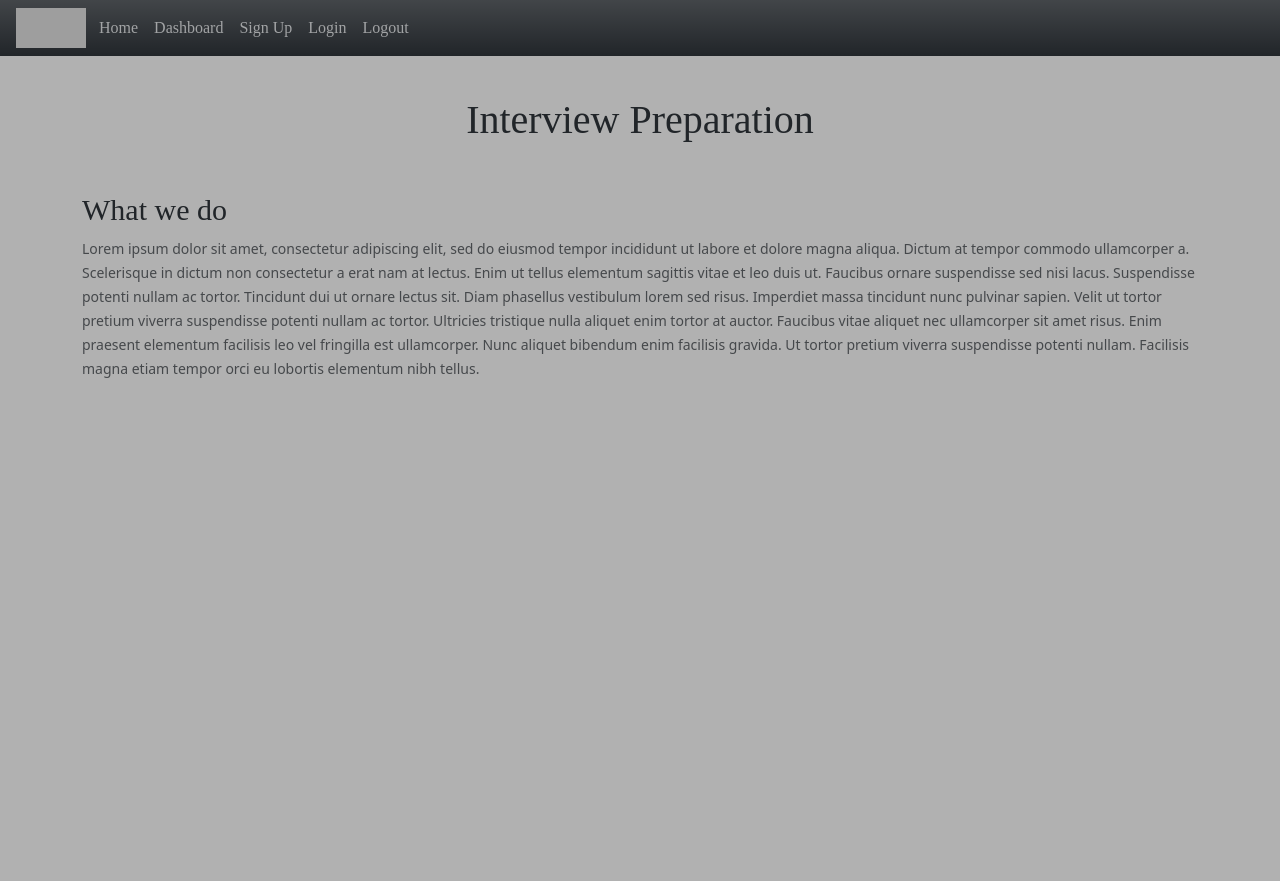
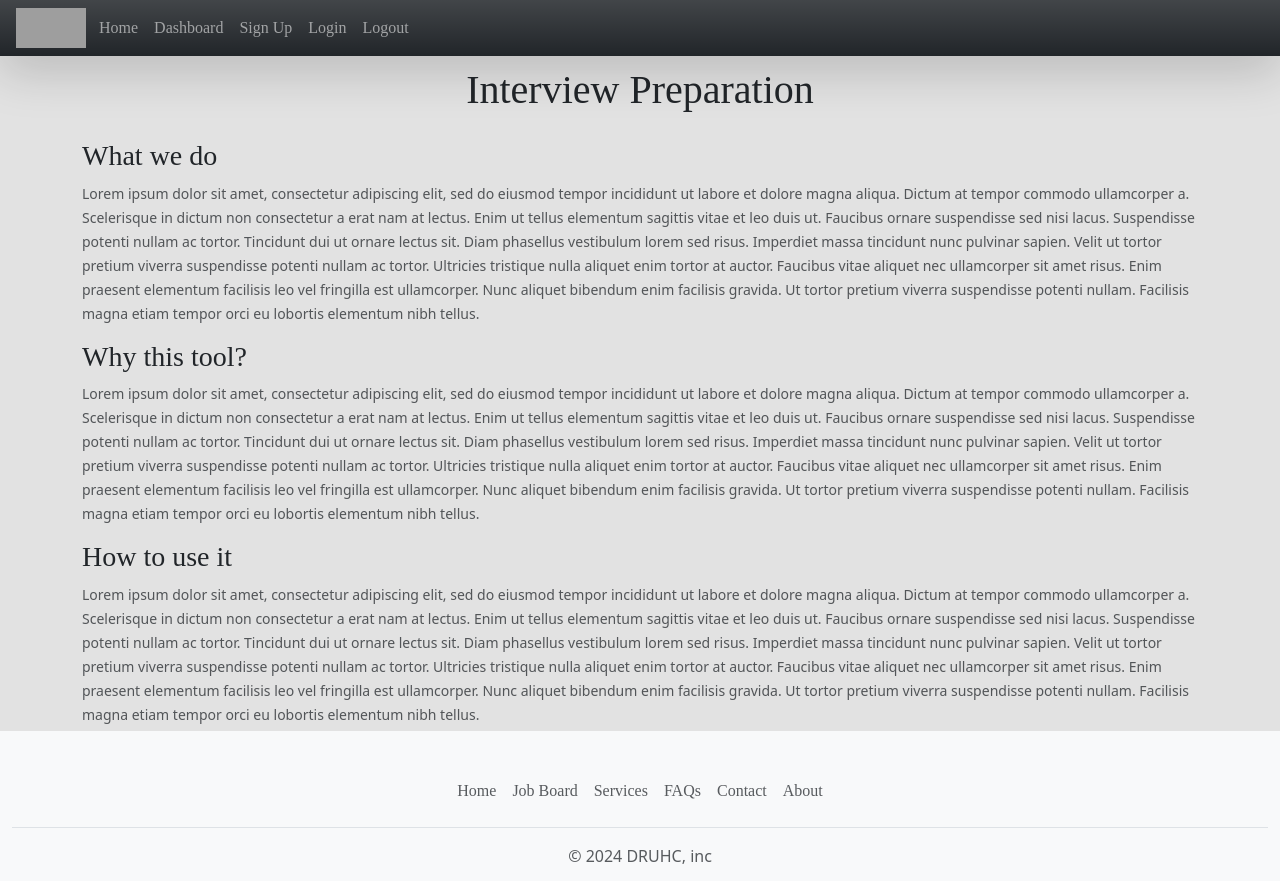
Before and after one commit to TCrawley11/interview-prep-app, a Flask app: page / in a window 1280 px wide. Before the commit the page ends 378 px from the top, so only its background shows below. Run offline with Flask 3, Linux system fonts and the light colour scheme; some libraries are stand-ins or nearby versions; grey boxes are pictures that could not be loaded.

Commit message:
refactored templates

```diff
--- a/templates/base.html
+++ b/templates/base.html
@@ -1,51 +1,56 @@
-
 <!DOCTYPE html>
 <html>
   <head>
-  <meta charset="utf-8">
-  <meta name="viewport" content="width=device-width, initial-scale=1">
-  <link href="https://cdn.jsdelivr.net/npm/bootstrap@5.3.3/dist/css/bootstrap.min.css" rel="stylesheet" integrity="sha384-QWTKZyjpPEjISv5WaRU9OFeRpok6YctnYmDr5pNlyT2bRjXh0JMhjY6hW+ALEwIH" crossorigin="anonymous">
-  <link rel="shortcut icon" href="{{ url_for('static', filename='icon.ico') }}">
+    <meta charset="utf-8" />
+    <meta name="viewport" content="width=device-width, initial-scale=1" />
+    <link
+      href="https://cdn.jsdelivr.net/npm/bootstrap@5.3.3/dist/css/bootstrap.min.css"
+      rel="stylesheet"
+      integrity="sha384-QWTKZyjpPEjISv5WaRU9OFeRpok6YctnYmDr5pNlyT2bRjXh0JMhjY6hW+ALEwIH"
+      crossorigin="anonymous"
+    />
+    <link
+      rel="icon"
+      type="image//x-icon"
+      href="static\favicon-DRUHC.ico"
+      sizes="32x32"
+    />
     <style>
       .nav-item {
-          font-family: serif ;
+        font-family: serif;
       }
 
       .title {
         font-size: 40px;
         font-family: serif;
         text-align: center;
-            padding: 1em;
+        padding: 10px;
       }
 
       body {
-          background-color: rgb(177, 177, 177);
+        background-color: rgb(226, 226, 226);
       }
 
+      .container-fluid {
+        height: 150px;
+        margin-top: 5px;
+        min-height: 5vh; /* Set the container height to at least the viewport height */
+        display: flex;
+        flex-direction: column;
+      }
+
+      footer {
+        margin-top: auto; /* Push the footer to the bottom */
+        height: 90px;
+      }
     </style>
   </head>
   <body>
-    <nav class="navbar navbar-expand-lg navbar-dark bg-dark bg-gradient">
-        <button class="navbar-toggler" type="button" data-bs-toggle="collapse" data-bs-target="#navbar">
-            <span class="navbar-toggler-icon"></span>
-        </button>
-        <div class="collapse navbar-collapse" id="navbar">
-          <div class="navbar-nav">
-            <a class="navbar-brand" href="#"></a>
-              <img src="https://www.mentoringpartnership.ca/wp-content/uploads/2022/06/DRUHC_Logo_2022-768x380.png" width="75" height="40" style="padding-right: 5px;">
-            <a class="nav-item nav-link" id="home" role="navigation" href="/">Home</a>
-            <a class="nav-item nav-link" id="dashboard" role="navigation" href="/dashboard">Dashboard</a>
-            <a class="nav-item nav-link" id="signUp" role="navigation" href="/sign-up">Sign Up</a>
-            <a class="nav-item nav-link" id="login" role="navigation" href="/login">Login</a>
-            <a class="nav-item nav-link" id="logout" role="navigation" href="/logout">Logout</a>
-          </div>
-        </div>
-    </nav>
+    {% include 'nav.html' %}
 
-    {% with messages = get_flashed_messages(with_categories=true) %}
-    {% if messages %}
-      {% for category, message in messages %}
-      {% if category == 'err' %}
+    {% with messages = get_flashed_messages(with_categories=true) %} {% if
+    messages %} {% for category, message in messages %} {% if category == 'err'
+    %}
     <div class="alert alert-danger alert-dismissable fade show" role="alert">
       {{message}}
       <button type="button" class="close" data-dismiss="alert">
@@ -62,9 +67,9 @@
     {% endif %} {% endfor %} {% endif %} {% endwith %}
 
     <div class="container">
-      {% block content %}
-      {% endblock %}
+      {% block content %} {% endblock %}
     </div>
+      {% include 'footer.html' %}
 
     <script
       src="https://code.jquery.com/jquery-3.2.1.slim.min.js"
--- /dev/null
+++ b/templates/footer.html
@@ -0,0 +1,50 @@
+<div class="container-fluid bg-body-tertiary">
+  <footer class="py-3 my-4">
+    <ul class="nav justify-content-center border-bottom pb-3 mb-3">
+      <li class="nav-item">
+        <a
+          href="http://127.0.0.1:5000/"
+          class="nav-link px-2 text-body-secondary"
+          >Home</a
+        >
+      </li>
+      <li class="nav-item">
+        <a
+          target="_blank"
+          href="https://unemployedhelp.on.ca/jobs/"
+          class="nav-link px-2 text-body-secondary"
+          >Job Board</a>
+      </li>
+      <li class="nav-item">
+        <a
+          target="_blank"
+          href="https://unemployedhelp.on.ca/jobseeker/#services"
+          class="nav-link px-2 text-body-secondary"
+          >Services</a>
+      </li>
+      <li class="nav-item">
+        <a
+          target="_blank"
+          href="https://unemployedhelp.on.ca/contact/#et_pb_contact_form_0"
+          class="nav-link px-2 text-body-secondary"
+          >FAQs</a>
+      </li>
+      <li class="nav-item">
+        <a
+          target="_blank"
+          href="https://unemployedhelp.on.ca/contact/#et_pb_contact_form_0"
+          class="nav-link px-2 text-body-secondary"
+          >Contact</a>
+      </li>
+
+      <li class="nav-item">
+        <a
+          target="_blank"
+          href="https://unemployedhelp.on.ca/about/"
+          class="nav-link px-2 text-body-secondary"
+          >About</a>
+      </li>
+    </ul>
+    <p class="text-center text-body-secondary">&copy; 2024 DRUHC, inc</p>
+  </footer>
+</div>
--- a/templates/home.html
+++ b/templates/home.html
@@ -6,16 +6,53 @@
     <title>Home</title>
     <style>
       .lead {
-        font-size: 30px;
+        font-size: 28px;
         font-family: serif;
         text-align: left;
+        margin-top: 15px;
       }
     </style>
   </head>
   <body>
+    <h1 class="title" align="center">Interview Preparation</h1>
     <div id="container">
-      <h1 class="title" align="center">Interview Preparation</h1>
       <h2 class="lead">What we do</h2>
+      <small class="text-body-secondary">
+        Lorem ipsum dolor sit amet, consectetur adipiscing elit, sed do eiusmod
+        tempor incididunt ut labore et dolore magna aliqua. Dictum at tempor
+        commodo ullamcorper a. Scelerisque in dictum non consectetur a erat nam
+        at lectus. Enim ut tellus elementum sagittis vitae et leo duis ut.
+        Faucibus ornare suspendisse sed nisi lacus. Suspendisse potenti nullam
+        ac tortor. Tincidunt dui ut ornare lectus sit. Diam phasellus vestibulum
+        lorem sed risus. Imperdiet massa tincidunt nunc pulvinar sapien. Velit
+        ut tortor pretium viverra suspendisse potenti nullam ac tortor.
+        Ultricies tristique nulla aliquet enim tortor at auctor. Faucibus vitae
+        aliquet nec ullamcorper sit amet risus. Enim praesent elementum
+        facilisis leo vel fringilla est ullamcorper. Nunc aliquet bibendum enim
+        facilisis gravida. Ut tortor pretium viverra suspendisse potenti nullam.
+        Facilisis magna etiam tempor orci eu lobortis elementum nibh tellus.
+      </small>
+    </div>
+    <div id="container">
+      <h2 class="lead">Why this tool?</h2>
+      <small class="text-body-secondary">
+        Lorem ipsum dolor sit amet, consectetur adipiscing elit, sed do eiusmod
+        tempor incididunt ut labore et dolore magna aliqua. Dictum at tempor
+        commodo ullamcorper a. Scelerisque in dictum non consectetur a erat nam
+        at lectus. Enim ut tellus elementum sagittis vitae et leo duis ut.
+        Faucibus ornare suspendisse sed nisi lacus. Suspendisse potenti nullam
+        ac tortor. Tincidunt dui ut ornare lectus sit. Diam phasellus vestibulum
+        lorem sed risus. Imperdiet massa tincidunt nunc pulvinar sapien. Velit
+        ut tortor pretium viverra suspendisse potenti nullam ac tortor.
+        Ultricies tristique nulla aliquet enim tortor at auctor. Faucibus vitae
+        aliquet nec ullamcorper sit amet risus. Enim praesent elementum
+        facilisis leo vel fringilla est ullamcorper. Nunc aliquet bibendum enim
+        facilisis gravida. Ut tortor pretium viverra suspendisse potenti nullam.
+        Facilisis magna etiam tempor orci eu lobortis elementum nibh tellus.
+      </small>
+    </div>
+    <div id="container">
+      <h2 class="lead">How to use it</h2>
       <small class="text-body-secondary">
         Lorem ipsum dolor sit amet, consectetur adipiscing elit, sed do eiusmod
         tempor incididunt ut labore et dolore magna aliqua. Dictum at tempor
--- /dev/null
+++ b/templates/nav.html
@@ -0,0 +1,54 @@
+<nav
+      class="navbar shadow-lg navbar-expand-lg navbar-dark bg-dark bg-gradient"
+    >
+      <button
+        class="navbar-toggler"
+        type="button"
+        data-bs-toggle="collapse"
+        data-bs-target="#navbar"
+      >
+        <span class="navbar-toggler-icon"></span>
+      </button>
+      <div class="collapse navbar-collapse" id="navbar">
+        <div class="navbar-nav">
+          <a class="navbar-brand" href="#"></a>
+          <img
+            src="https://www.mentoringpartnership.ca/wp-content/uploads/2022/06/DRUHC_Logo_2022-768x380.png"
+            width="75"
+            height="40"
+            style="padding-right: 5px"
+          />
+          <a class="nav-item nav-link" id="home" role="navigation" href="/"
+            >Home</a
+          >
+          <a
+            class="nav-item nav-link"
+            id="dashboard"
+            role="navigation"
+            href="/dashboard"
+            >Dashboard</a
+          >
+          <a
+            class="nav-item nav-link"
+            id="signUp"
+            role="navigation"
+            href="/sign-up"
+            >Sign Up</a
+          >
+          <a
+            class="nav-item nav-link"
+            id="login"
+            role="navigation"
+            href="/login"
+            >Login</a
+          >
+          <a
+            class="nav-item nav-link"
+            id="logout"
+            role="navigation"
+            href="/logout"
+            >Logout</a
+          >
+        </div>
+      </div>
+    </nav>
```
Also changed, not shown: static/favicon-DRUHC.ico (added), static/icon.ico (deleted). Lines whose indentation alone changed are shown as unchanged.
